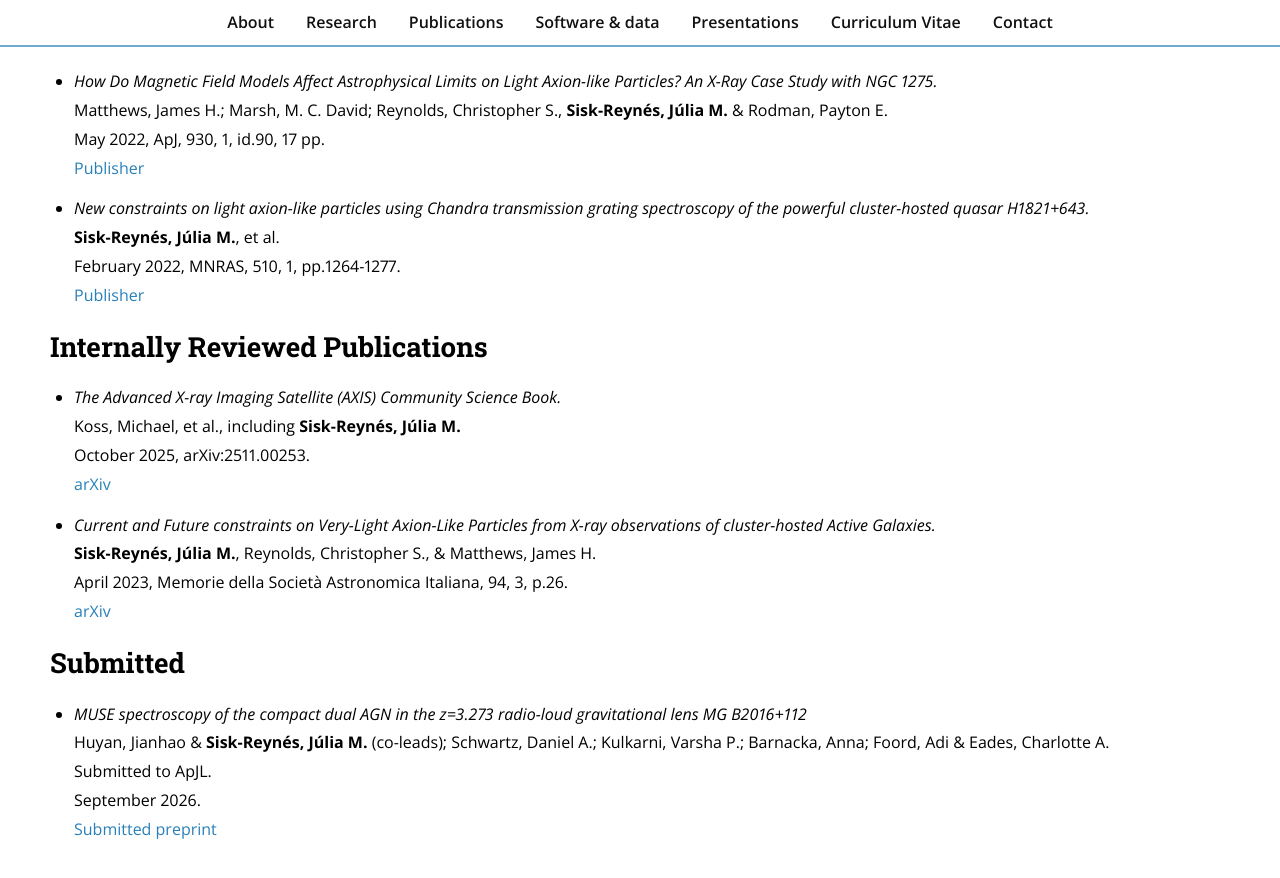
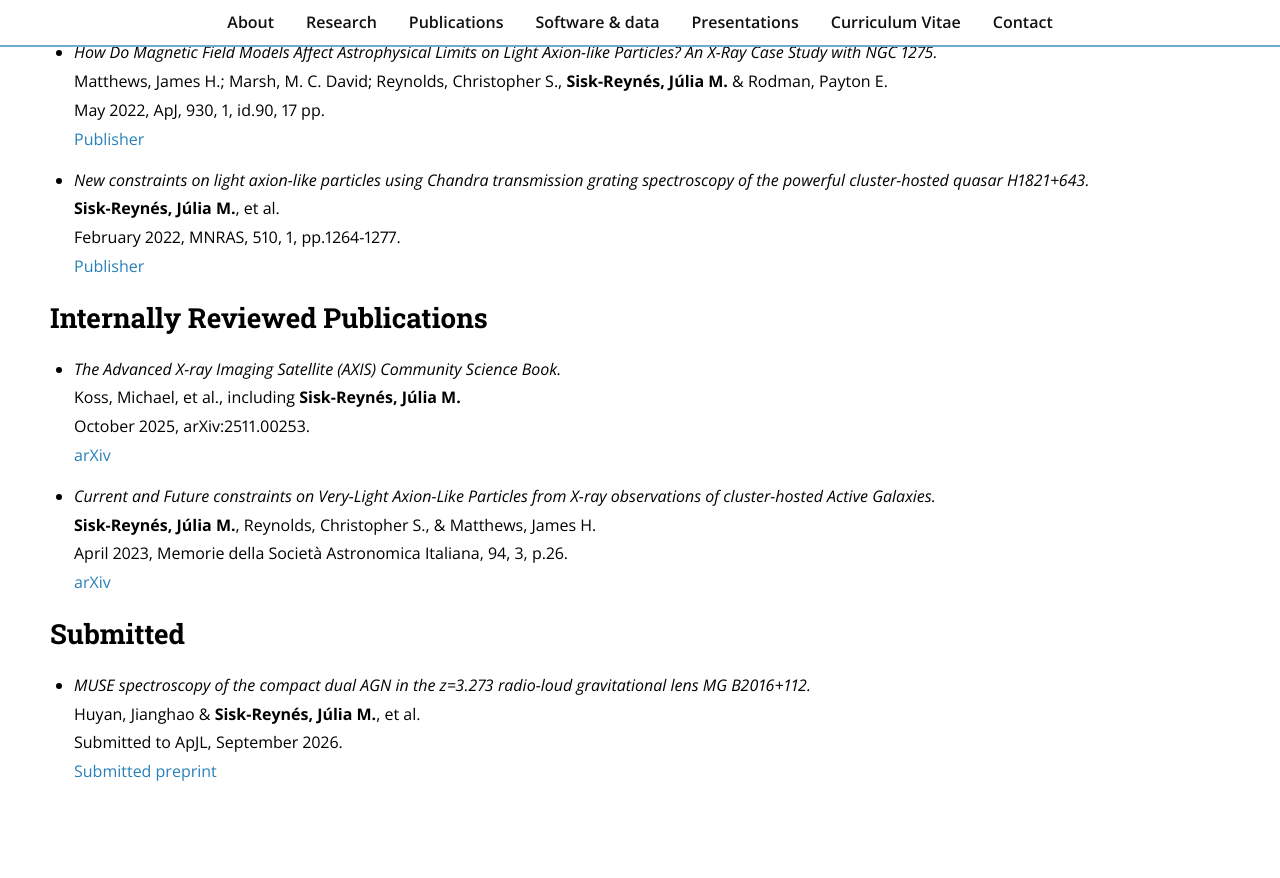
Before and after one commit to jsiskreynes-astro/jsiskreynes-astro.github.io, a Jekyll site: the page built from publications.md, in a window 1280 px wide and 900 px high, scrolled down 1585 px. Shown: the top 878 px of the window. Built offline with Jekyll 4.4.1, drawn with Linux system fonts in a browser that asks for light colours; nearby versions of some CDN libraries; after the commit the page ends 2427 px from its top, so only the background shows below that; some of the changed text lies outside the part shown.

Commit message:
Update publications.md

```diff
--- a/publications.md
+++ b/publications.md
@@ -12,8 +12,7 @@
 
 - *Chandra X-ray Spectral Evidence of the Dual AGN Nature of the Gravitational lens MG B2016+112 at z=3.273 with 175 pc separation.* <br>
 Schwartz, Daniel A.; **Sisk-Reynés, Júlia M.** & Barnacka, A. <br>
-Accepted for publication in ApJL. <br>
-October 2026. <br>
+Accepted for publication in ApJL, October 2026. <br>
 [Preprint](https://arxiv.org/pdf/2609.38590) <br>
 
 - *Speeding up Gravitational Lens Mass Models with Machine Learning: Applications in X-ray Astronomy.* <br>
@@ -86,8 +85,7 @@
 
 ## Submitted
 
-- *MUSE spectroscopy of the compact dual AGN in the z=3.273 radio-loud gravitational lens MG B2016+112* <br>
-Huyan, Jianhao & **Sisk-Reynés, Júlia M.** (co-leads); Schwartz, Daniel A.; Kulkarni, Varsha P.; Barnacka, Anna; Foord, Adi & Eades, Charlotte A. <br>
-Submitted to ApJL. <br>
-September 2026. <br>
+- *MUSE spectroscopy of the compact dual AGN in the z=3.273 radio-loud gravitational lens MG B2016+112.* <br>
+Huyan, Jianghao & **Sisk-Reynés, Júlia M.**, et al. <br>
+Submitted to ApJL, September 2026. <br>
 [Submitted preprint](https://arxiv.org/abs/2609.31826) <br>
```
